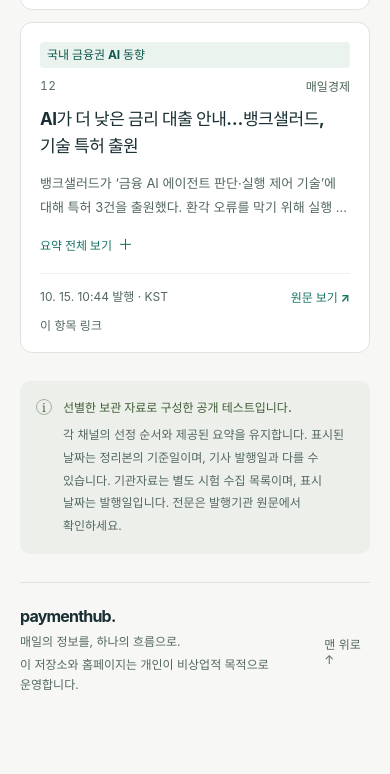
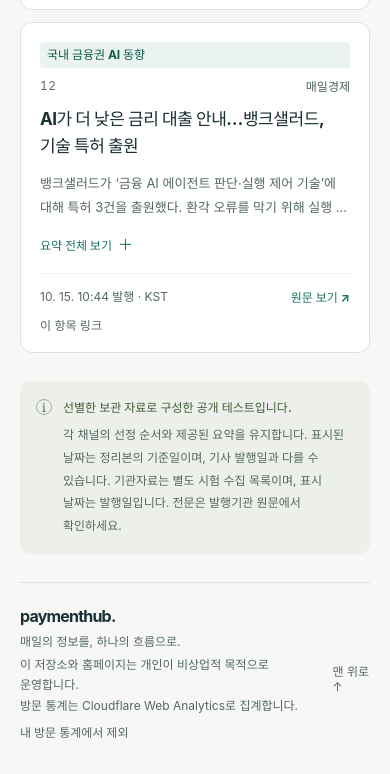
Before and after one commit to wizlife/payment_hub_site, a website: page index.html in a window 390 px wide. Shown: the part 9155-9929 px from the top of the page. Before the commit the page ends 9874 px from the top, so only its background shows below. Drawn offline with Linux system fonts and the light colour scheme.

Commit message:
Add Cloudflare visitor analytics with browser opt-out

```diff
--- /dev/null
+++ b/analytics.js
@@ -0,0 +1,36 @@
+/* Cloudflare's public site token is an identifier, not an account credential. */
+(() => {
+  'use strict';
+  const key = 'payment-hub-analytics-disabled';
+  const button = document.getElementById('analytics-toggle');
+  let disabled = true;
+  let storageAvailable = false;
+  try {
+    disabled = localStorage.getItem(key) === '1';
+    storageAvailable = true;
+  } catch (_) { /* If preferences cannot be read, do not collect. */ }
+  if (button) {
+    button.hidden = false;
+    button.textContent = storageAvailable
+      ? (disabled ? '이 브라우저 통계 참여 켜기' : '내 방문 통계에서 제외')
+      : '저장소 사용 불가: 방문 통계 제외 중';
+    button.disabled = !storageAvailable;
+    button.addEventListener('click', () => {
+      try {
+        localStorage.setItem(key, disabled ? '0' : '1');
+        // Reload without the beacon when opting out. Past visits remain counted.
+        location.reload();
+      } catch (_) {
+        button.textContent = '설정을 저장하지 못했습니다';
+      }
+    });
+  }
+  if (disabled || navigator.webdriver || location.protocol !== 'https:' ||
+      location.hostname !== 'wizlife.github.io' ||
+      !location.pathname.startsWith('/payment_hub_site/')) return;
+  const script = document.createElement('script');
+  script.type = 'module';
+  script.src = 'https://static.cloudflareinsights.com/beacon.min.js';
+  script.dataset.cfBeacon = JSON.stringify({ token: 'cf0127f031b641a89c730cef1a482741', spa: false });
+  document.body.appendChild(script);
+})();
--- a/index.html
+++ b/index.html
@@ -89,8 +89,9 @@
     <div class="archive-note"><span class="note-icon" aria-hidden="true">i</span><p><strong>선별한 보관 자료로 구성한 공개 테스트입니다.</strong> 각 채널의 선정 순서와 제공된 요약을 유지합니다. 표시된 날짜는 정리본의 기준일이며, 기사 발행일과 다를 수 있습니다. 기관자료는 별도 시험 수집 목록이며, 표시 날짜는 발행일입니다. 전문은 발행기관 원문에서 확인하세요.</p></div>
   </main>
   <footer class="site-footer">
-    <div><a class="footer-brand" href="./">paymenthub.</a><span>매일의 정보를, 하나의 흐름으로.<small class="footer-notice">이 저장소와 홈페이지는 개인이 비상업적 목적으로 운영합니다.</small></span></div>
+    <div><a class="footer-brand" href="./">paymenthub.</a><span>매일의 정보를, 하나의 흐름으로.<small class="footer-notice">이 저장소와 홈페이지는 개인이 비상업적 목적으로 운영합니다.<br>방문 통계는 Cloudflare Web Analytics로 집계합니다. <button id="analytics-toggle" class="text-button" type="button" hidden>내 방문 통계에서 제외</button></small></span></div>
     <a href="#top" id="back-to-top">맨 위로 <span aria-hidden="true">↑</span></a>
   </footer>
+  <script src="./analytics.js?v=20261019" defer></script>
 </body>
 </html>
```
Also changed, not shown: tests/analytics.test.cjs (added, +19 -0 lines).
